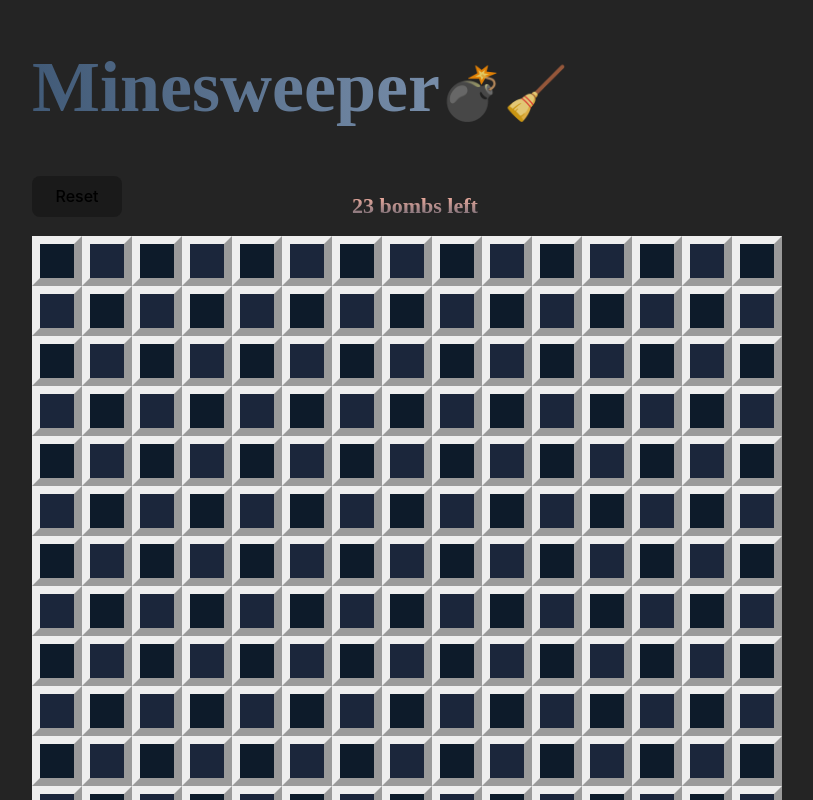
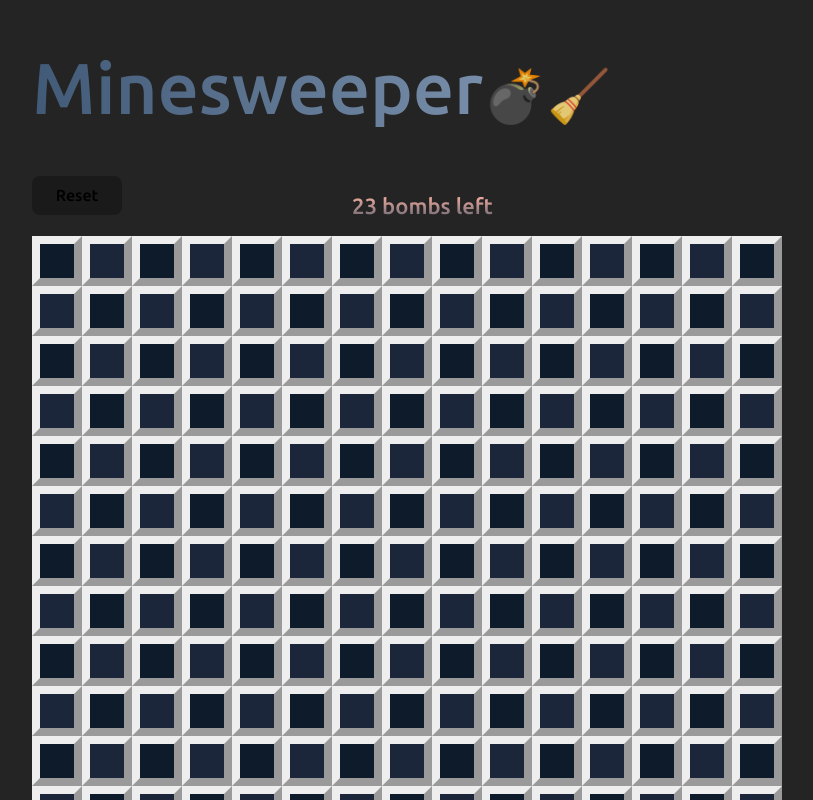
Before and after one commit to okflea/Minesweeper, a React (Vite) app: page / in a window 1280 px wide. Shown: the top 800 px of the page, without its empty margins (233-1046 px from the left). Built offline with nearby package versions, Linux system fonts and the light colour scheme.

Commit message:
font added

```diff
--- a/src/index.css
+++ b/src/index.css
@@ -1,5 +1,5 @@
 :root {
-  font-family: Inter, Avenir, Helvetica, Arial, sans-serif;
+  font-family: Ubuntu ,Inter, Avenir, Helvetica, Arial, sans-serif;
   font-size: 16px;
   line-height: 24px;
   font-weight: 400;
@@ -87,3 +87,7 @@ h2 {
   -webkit-background-clip: text;
   -webkit-text-fill-color: transparent;
 }
+@font-face {
+  font-family: 'Ubuntu';
+  src: local('Ubuntu'), url(./fonts/Ubuntu-Medium.ttf) format('truetype');
+}
```
Also changed, not shown: src/fonts/Ubuntu-Medium.ttf (added).
